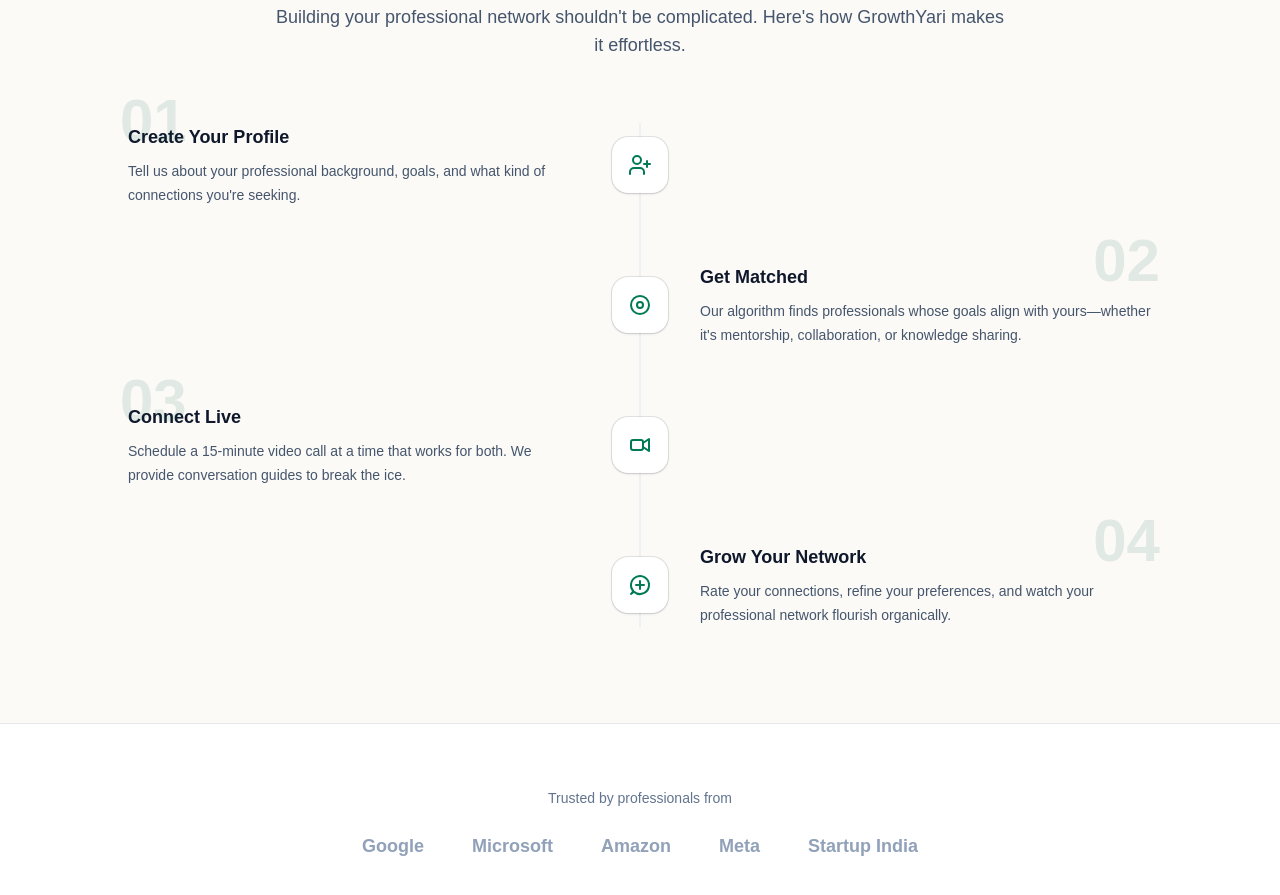
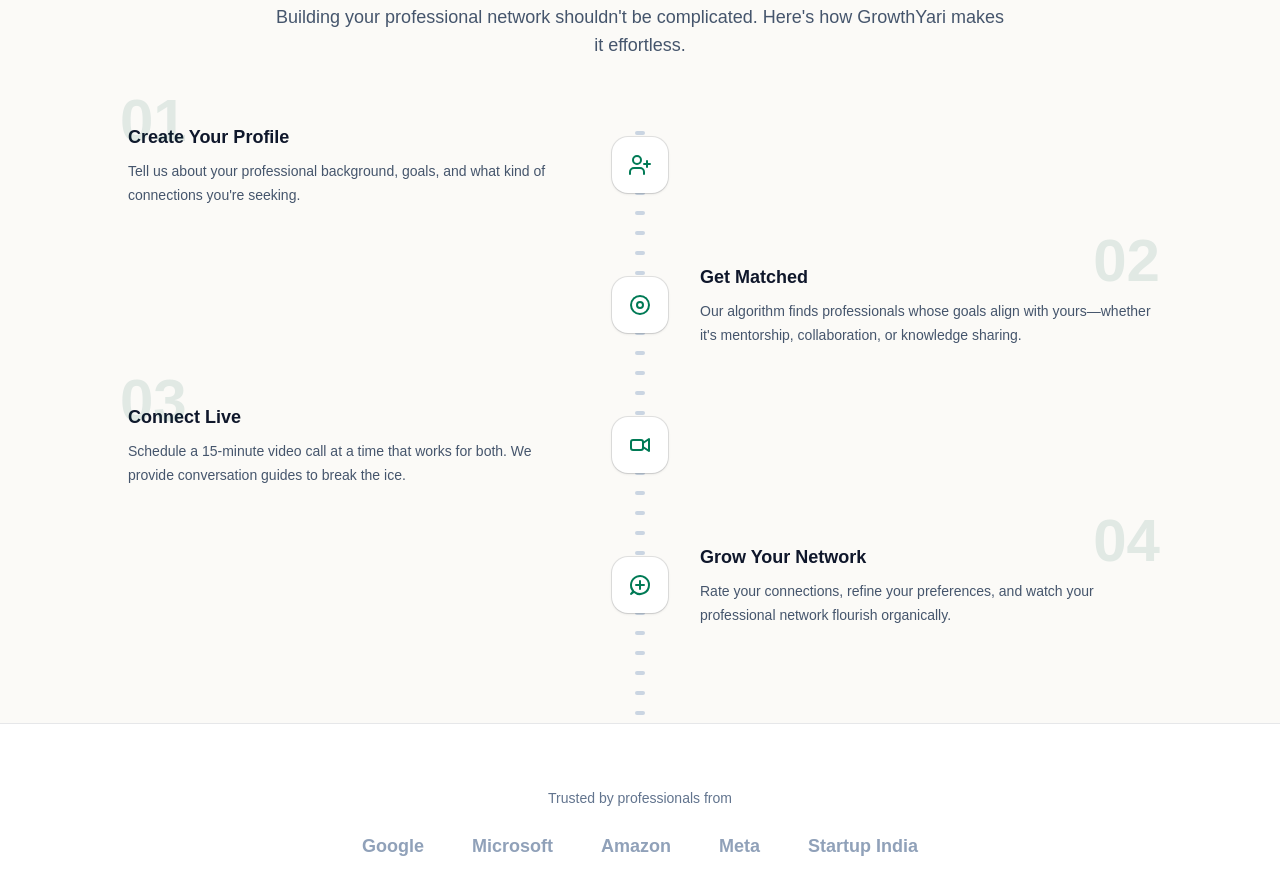
Before and after one commit to hyZenith/GrowthYari, a Next.js app: page / in a window 1280 px wide. Shown: the part 3260-4155 px from the top of the page. Built offline with nearby package versions, Linux system fonts and the light colour scheme.

Commit message:
dotted scrollbar

```diff
--- a/components/connectionSection.tsx
+++ b/components/connectionSection.tsx
@@ -86,17 +86,40 @@ export function ConnectionSection() {
         </div>
 
         <div className="relative mx-auto mt-16 max-w-5xl">
-          {/* center line */}
-          <div className="pointer-events-none absolute left-1/2 top-0 bottom-0 -translate-x-1/2">
-            <div className="relative h-full w-px bg-slate-200">
+          {/* center line - dotted circular */}
+          <div className="group/line pointer-events-auto absolute left-1/2 top-0 bottom-0 -translate-x-1/2 cursor-pointer">
+            <div className="relative h-full flex flex-col justify-start items-center gap-4 py-2">
+              {/* Background hollow circular dots */}
+              {Array.from({ length: 30 }).map((_, i) => (
+                <div
+                  key={`bg-${i}`}
+                  className="rounded-full border-2 border-slate-300 bg-transparent transition-all duration-300 group-hover/line:scale-150"
+                  style={{
+                    width: "10px",
+                    height: "10px",
+                  }}
+                />
+              ))}
+
+              {/* Animated progress filled dots overlay */}
               <div
-                aria-hidden="true"
-                className="absolute left-1/2 top-0 -translate-x-1/2 rounded-full bg-emerald-600 shadow-[0_0_24px_rgba(16,185,129,0.65)] transition-all duration-150"
+                className="absolute left-0 top-0 w-full flex flex-col justify-start items-center gap-4 py-2 overflow-hidden"
                 style={{
-                  width: "3px",
                   height: `${progress * 100}%`,
                 }}
-              />
+              >
+                {Array.from({ length: 30 }).map((_, i) => (
+                  <div
+                    key={`progress-${i}`}
+                    className="rounded-full bg-emerald-600 transition-all duration-300 group-hover/line:scale-150"
+                    style={{
+                      width: "10px",
+                      height: "10px",
+                      boxShadow: '0 0 12px rgba(5, 150, 105, 0.8)',
+                    }}
+                  />
+                ))}
+              </div>
             </div>
           </div>
 
@@ -116,7 +139,7 @@ export function ConnectionSection() {
                 </div>
               </div>
 
-              <div className="relative z-10 flex h-14 w-14 items-center justify-center rounded-2xl bg-white shadow-sm ring-1 ring-slate-900/10 transition-all duration-300 group-hover:scale-110 group-hover:shadow-lg group-hover:shadow-emerald-500/30">
+              <div className="relative z-10 flex h-14 w-14 items-center justify-center rounded-2xl bg-white shadow-sm ring-1 ring-slate-900/10 transition-all duration-300 group-hover:scale-125 group-hover:shadow-xl group-hover:shadow-emerald-500/50">
                 <svg
                   aria-hidden="true"
                   viewBox="0 0 24 24"
@@ -141,7 +164,7 @@ export function ConnectionSection() {
             <div className="group grid items-center gap-8 md:grid-cols-[1fr_auto_1fr]">
               <div className="hidden md:block" />
 
-              <div className="relative z-10 flex h-14 w-14 items-center justify-center rounded-2xl bg-white shadow-sm ring-1 ring-slate-900/10 transition-all duration-300 group-hover:scale-110 group-hover:shadow-lg group-hover:shadow-emerald-500/30">
+              <div className="relative z-10 flex h-14 w-14 items-center justify-center rounded-2xl bg-white shadow-sm ring-1 ring-slate-900/10 transition-all duration-300 group-hover:scale-125 group-hover:shadow-xl group-hover:shadow-emerald-500/50">
                 <svg
                   aria-hidden="true"
                   viewBox="0 0 24 24"
@@ -190,7 +213,7 @@ export function ConnectionSection() {
                 </div>
               </div>
 
-              <div className="relative z-10 flex h-14 w-14 items-center justify-center rounded-2xl bg-white shadow-sm ring-1 ring-slate-900/10 transition-all duration-300 group-hover:scale-110 group-hover:shadow-lg group-hover:shadow-emerald-500/30">
+              <div className="relative z-10 flex h-14 w-14 items-center justify-center rounded-2xl bg-white shadow-sm ring-1 ring-slate-900/10 transition-all duration-300 group-hover:scale-125 group-hover:shadow-xl group-hover:shadow-emerald-500/50">
                 <svg
                   aria-hidden="true"
                   viewBox="0 0 24 24"
@@ -213,7 +236,7 @@ export function ConnectionSection() {
             <div className="group grid items-center gap-8 md:grid-cols-[1fr_auto_1fr]">
               <div className="hidden md:block" />
 
-              <div className="relative z-10 flex h-14 w-14 items-center justify-center rounded-2xl bg-white shadow-sm ring-1 ring-slate-900/10 transition-all duration-300 group-hover:scale-110 group-hover:shadow-lg group-hover:shadow-emerald-500/30">
+              <div className="relative z-10 flex h-14 w-14 items-center justify-center rounded-2xl bg-white shadow-sm ring-1 ring-slate-900/10 transition-all duration-300 group-hover:scale-125 group-hover:shadow-xl group-hover:shadow-emerald-500/50">
                 <svg
                   aria-hidden="true"
                   viewBox="0 0 24 24"
```
